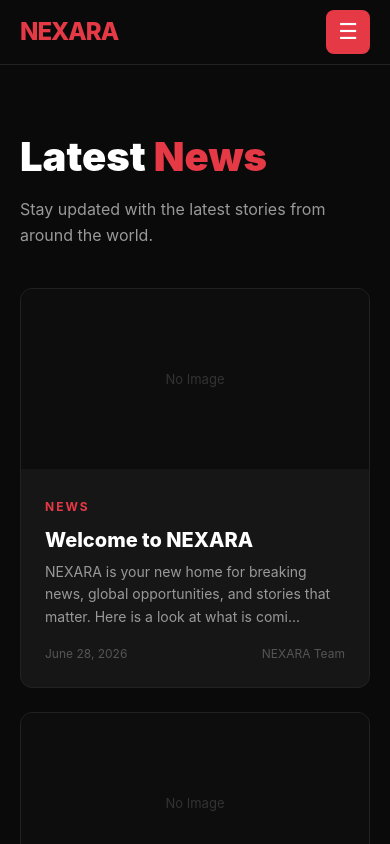
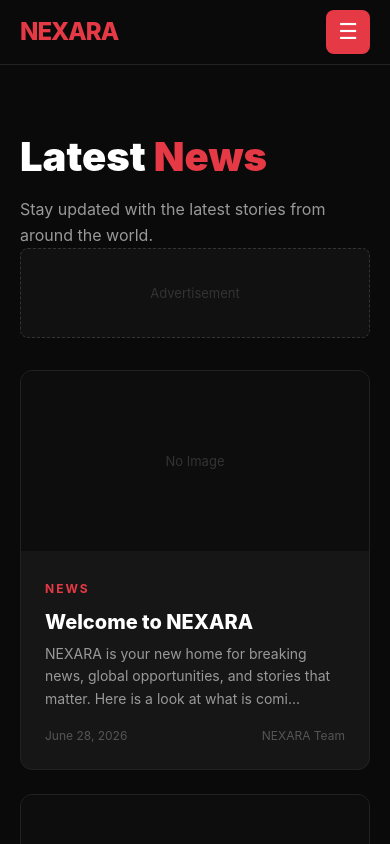
Before and after one commit to writerswebproductions-arch/nexara-v2, a Next.js app: page /blog in a window 390 px wide. Shown: the top 844 px of the page. Built offline with nearby package versions, Linux system fonts and the light colour scheme; no server answers.

Commit message:
Add header banner and sidebar ad zones to blog page

```diff
--- a/app/blog/page.tsx
+++ b/app/blog/page.tsx
@@ -1,5 +1,6 @@
 import { getPosts } from '../../lib/api';
 import PostCard from '../../components/PostCard';
+import AdUnit from '../../components/AdUnit';
 import type { Metadata } from 'next';
 
 export const metadata: Metadata = {
@@ -18,11 +19,20 @@
     <main style={{ maxWidth: '1200px', margin: '0 auto', padding: '60px 20px' }}>
       <h1 style={{ fontSize: '40px', fontWeight: 900, color: '#fff' }}>Latest <span style={{ color: '#e63946' }}>News</span></h1>
       <p style={{ color: '#999', marginTop: '8px' }}>Stay updated with the latest stories from around the world.</p>
-      <div style={{ display: 'grid', gridTemplateColumns: 'repeat(auto-fit, minmax(300px, 1fr))', gap: '24px', marginTop: '40px' }}>
-        {posts.length === 0 && <p style={{ color: '#555' }}>No posts yet. Add posts in WordPress to see them here.</p>}
-        {posts.map((post: any) => (
-          <PostCard key={post.id} post={post} />
-        ))}
+
+      <AdUnit slot="header-banner" />
+
+      <div className="blog-layout" style={{ display: 'grid', gridTemplateColumns: '1fr 300px', gap: '32px', alignItems: 'start' }}>
+        <div style={{ display: 'grid', gridTemplateColumns: 'repeat(auto-fit, minmax(280px, 1fr))', gap: '24px' }}>
+          {posts.length === 0 && <p style={{ color: '#555' }}>No posts yet. Add posts in WordPress to see them here.</p>}
+          {posts.map((post: any) => (
+            <PostCard key={post.id} post={post} />
+          ))}
+        </div>
+
+        <aside style={{ position: 'sticky', top: '24px' }}>
+          <AdUnit slot="sidebar" />
+        </aside>
       </div>
     </main>
   );
--- a/app/globals.css
+++ b/app/globals.css
@@ -50,8 +50,12 @@
 .category-card {
   transition: transform 0.25s ease, box-shadow 0.25s ease;
 }
-
 .category-card:hover {
   transform: translateY(-4px);
   box-shadow: 0 10px 24px rgba(0, 0, 0, 0.4);
 }
+@media (max-width: 768px) {
+  .blog-layout {
+    grid-template-columns: 1fr !important;
+  }
+}
```
